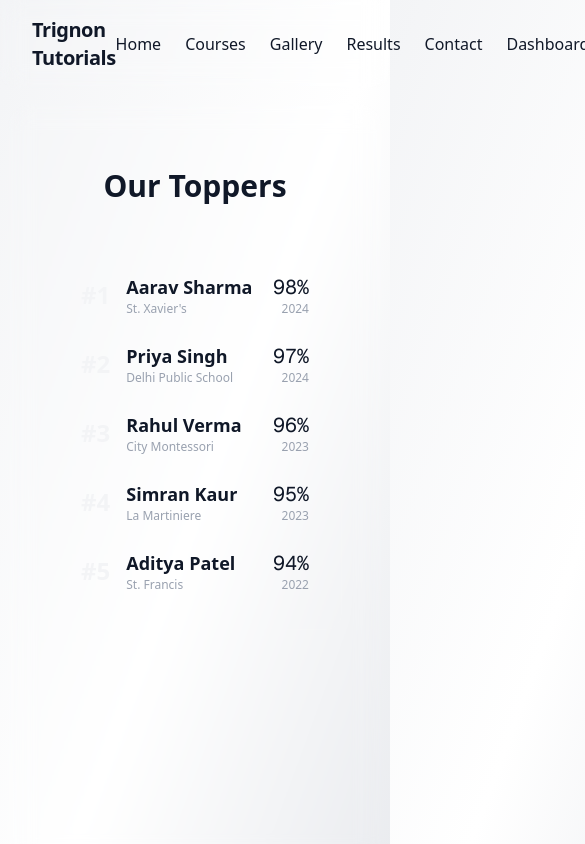
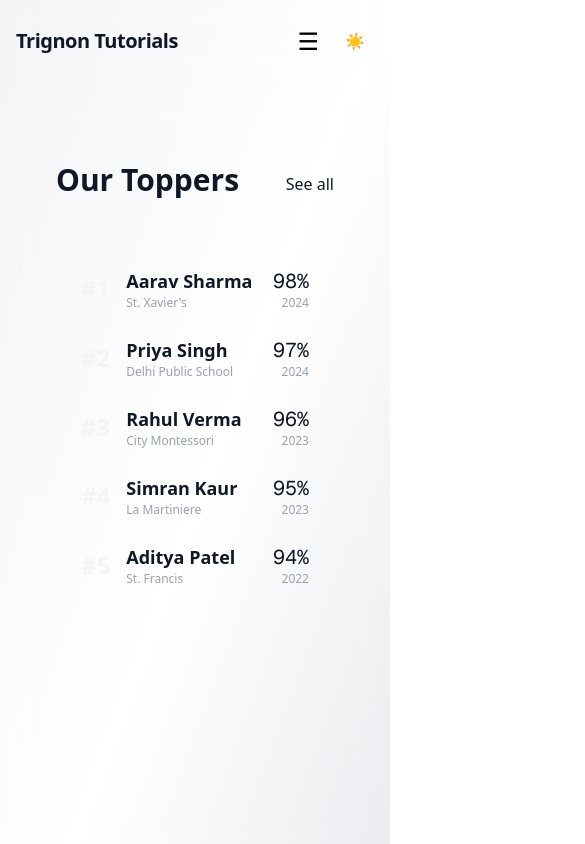
Before and after one commit to AyushGupta-0/Trignon, a Next.js app: page /results in a window 390 px wide. Shown: the top 844 px of the page, 585 px wide, since content can reach past the window. Built offline with nearby package versions, Linux system fonts and the light colour scheme.

Commit message:
responsive

```diff
--- a/src/app/results/page.tsx
+++ b/src/app/results/page.tsx
@@ -10,8 +10,11 @@ const toppers = [
 
 export default function ResultsPage() {
   return (
-    <div className="max-w-2xl mx-auto p-8">
-      <h1 className="text-3xl font-bold mb-8 text-center">Our Toppers</h1>
+    <div className="max-w-3xl mx-auto p-8">
+      <div className="mb-6 flex items-center justify-between px-2">
+        <h1 className="text-3xl font-bold mb-2">Our Toppers</h1>
+        <a href="/results" className="text-primary hover:underline">See all</a>
+      </div>
       <GlassCard>
         <ul className="divide-y divide-white/10">
           {toppers.map((topper, i) => (
@@ -19,7 +22,7 @@ export default function ResultsPage() {
               <div className="flex items-center gap-4">
                 <span className="text-2xl font-bold text-accent">#{i+1}</span>
                 <div className="flex flex-col">
-                  <span className="font-semibold text-lg">{topper.name}</span>
+                  <span className="font-semibold text-lg text-gray-900 dark:text-white">{topper.name}</span>
                   <span className="text-xs text-gray-400">{topper.school}</span>
                 </div>
               </div>
--- a/src/components/Navbar.tsx
+++ b/src/components/Navbar.tsx
@@ -4,6 +4,7 @@ import { useState, useEffect } from "react";
 
 export default function Navbar() {
   const [dark, setDark] = useState(true);
+  const [menuOpen, setMenuOpen] = useState(false);
 
   // On mount, check for saved theme or system preference
   useEffect(() => {
@@ -25,11 +26,12 @@ export default function Navbar() {
   }, [dark]);
 
   return (
-    <nav className="w-full flex items-center justify-between px-8 py-4 bg-glassDark/80 dark:bg-glassDark/80 bg-glass/70 backdrop-blur-md shadow-glass sticky top-0 z-50 rounded-b-2xl">
+    <nav className="w-full flex items-center justify-between px-4 md:px-8 py-4 bg-glassDark/80 dark:bg-glassDark/80 bg-glass/70 backdrop-blur-md shadow-glass sticky top-0 z-50 rounded-b-2xl">
       <div className="font-bold text-xl tracking-tight">
         <Link href="/">Trignon Tutorials</Link>
       </div>
-      <div className="flex gap-6 text-base font-medium items-center">
+      {/* Desktop Nav */}
+      <div className="hidden md:flex gap-6 text-base font-medium items-center">
         <Link href="/">Home</Link>
         <Link href="/courses">Courses</Link>
         <Link href="/gallery">Gallery</Link>
@@ -45,6 +47,41 @@ export default function Navbar() {
           {dark ? "🌙" : "☀️"}
         </button>
       </div>
+      {/* Hamburger for mobile */}
+      <div className="md:hidden flex items-center gap-2">
+        <button
+          onClick={() => setMenuOpen((open) => !open)}
+          className="p-2 rounded-lg bg-glass/40 dark:bg-glassDark/40 border border-white/10 text-white focus:outline-none focus:ring-2 focus:ring-primary/40"
+          aria-label="Open menu"
+        >
+          {/* Hamburger icon */}
+          <span className="text-2xl text-black dark:text-white">{menuOpen ? "✕" : "☰"}</span>
+        </button>
+        <button
+          onClick={() => setDark((d) => !d)}
+          className="p-2 rounded-lg bg-glass/40 dark:bg-glassDark/40 border border-white/10 text-white focus:outline-none focus:ring-2 focus:ring-primary/40"
+          aria-label="Toggle dark mode"
+        >
+          {dark ? "🌙" : "☀️"}
+        </button>
+      </div>
+      {/* Mobile Menu Dropdown */}
+      {menuOpen && (
+        <div className="fixed inset-0 z-40 bg-black/40 backdrop-blur-2xl md:hidden flex flex-col" onClick={() => setMenuOpen(false)}>
+          <div
+            className="absolute top-4 left-4 right-4 bg-black/80 rounded-2xl shadow-xl p-6 flex flex-col gap-6 text-lg font-medium text-white backdrop-blur-2xl border border-white/10"
+            onClick={e => e.stopPropagation()}
+          >
+            <Link href="/" onClick={() => setMenuOpen(false)}>Home</Link>
+            <Link href="/courses" onClick={() => setMenuOpen(false)}>Courses</Link>
+            <Link href="/gallery" onClick={() => setMenuOpen(false)}>Gallery</Link>
+            <Link href="/results" onClick={() => setMenuOpen(false)}>Results</Link>
+            <Link href="/contact" onClick={() => setMenuOpen(false)}>Contact</Link>
+            <Link href="/dashboard" onClick={() => setMenuOpen(false)}>Dashboard</Link>
+            <Link href="/signin" onClick={() => setMenuOpen(false)}>Sign In</Link>
+          </div>
+        </div>
+      )}
     </nav>
   );
 }
--- a/src/components/PrimaryButton.tsx
+++ b/src/components/PrimaryButton.tsx
@@ -11,7 +11,7 @@ type PrimaryButtonProps = {
 
 export default function PrimaryButton({ children, className = "", href, type = "button", onClick, disabled }: PrimaryButtonProps) {
   const base =
-    "px-4 py-2 rounded font-semibold bg-primary text-black dark:text-white dark:bg-gray-900 transition shadow-glass inline-block";
+    "px-4 py-2 rounded font-semibold bg-gray-900 text-white dark:text-white dark:bg-gray-900 transition shadow-glass inline-block";
   const hover =
     "hover:bg-white/20 hover:dark:bg-glassDark/60 hover:shadow-2xl hover:scale-105 focus:outline-none focus:ring-2 focus:ring-primary/40";
 
```
